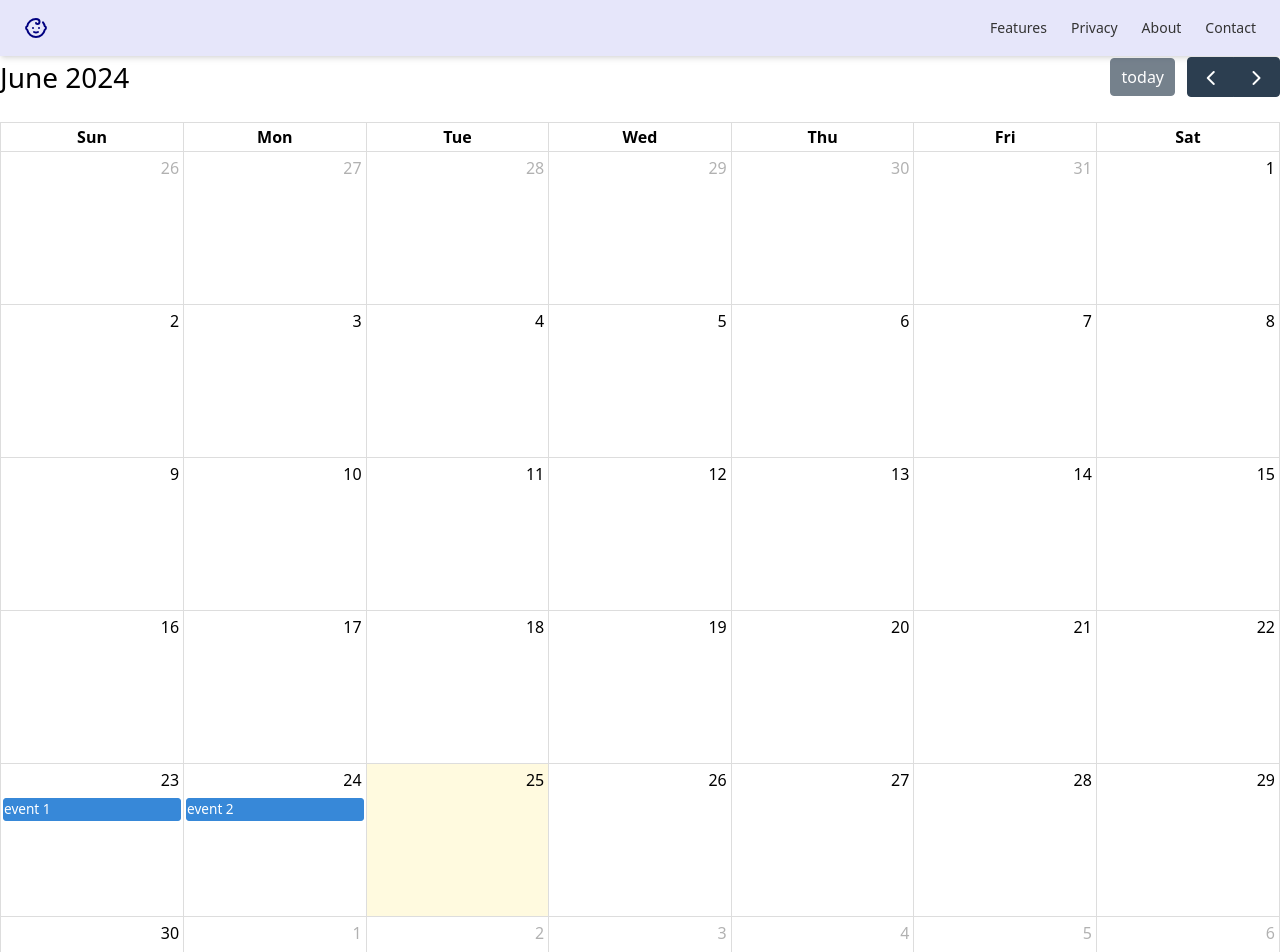
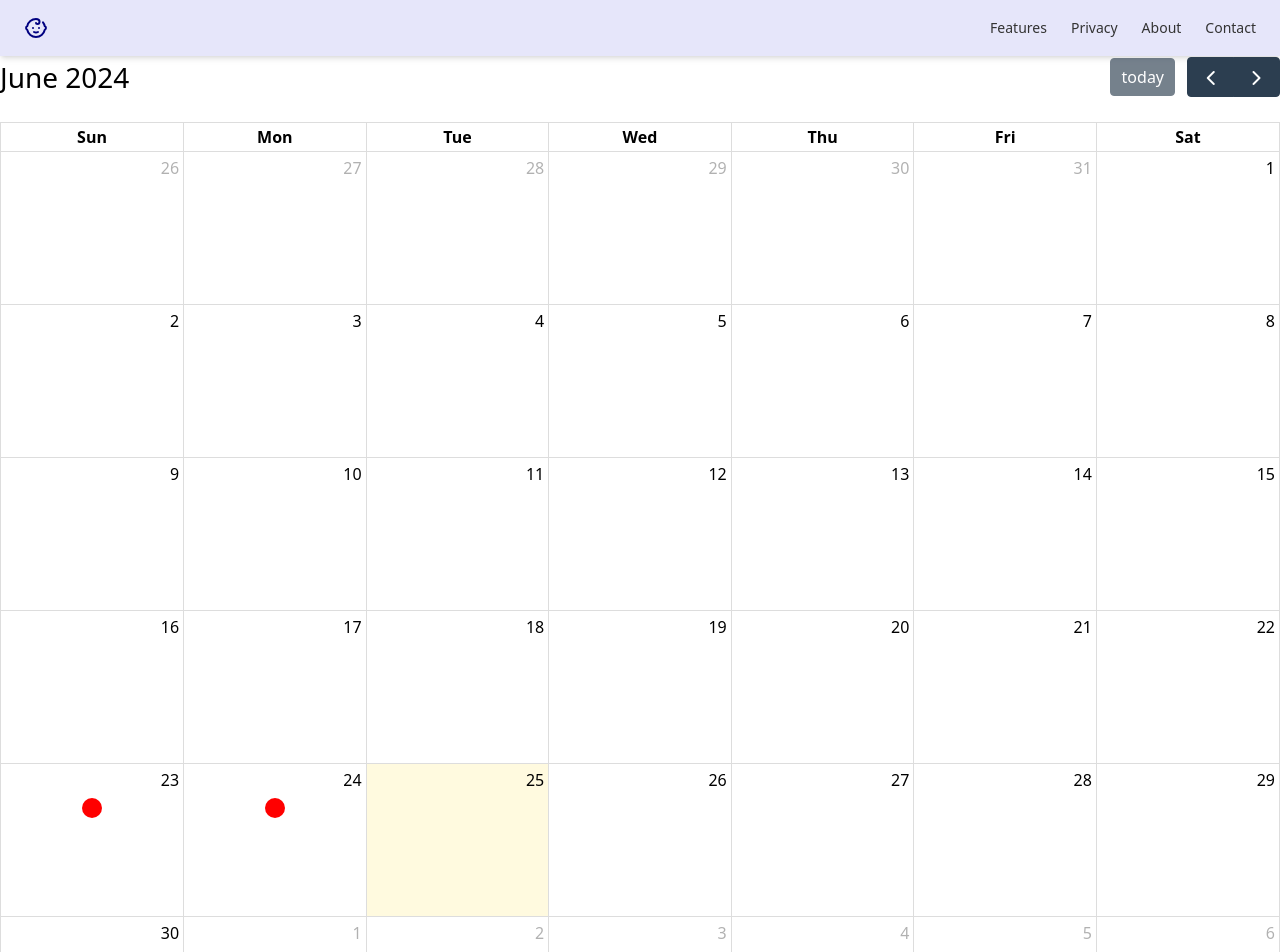
Before and after one commit to blackgirlbytes/LunaFocus, a Next.js app: page /calendar in a window 1280 px wide. Shown: the top 952 px of the page. Built offline with nearby package versions, Linux system fonts and the light colour scheme.

Commit message:
Show red dots instead of band per event

```diff
--- a/src/components/calendarpage.jsx
+++ b/src/components/calendarpage.jsx
@@ -52,7 +52,8 @@ export function CalendarPage() {
     const { event } = info;
     return (
       <div>
-        <p>{event.title}</p>
+        <span className="dot"></span>
+        {/* <p>{event.title}</p> */}
       </div>
     );
   };
--- a/src/styles/globals.css
+++ b/src/styles/globals.css
@@ -39,3 +39,38 @@ body {
 h1, h2, h3, h4, h5, h6 {
   font-family: var(--font-cormorant_garamond), serif;
 }
+
+/* Calendar */
+.fc .fc-daygrid-day-events {
+  /* horizontally center the group of dots */
+  display: flex;
+  justify-content: center;
+}
+
+.fc-daygrid-event-harness {
+  display: flex;
+  /* horizontally center each dot */
+  justify-content: center;
+}
+
+.fc-h-event {
+  background-color: transparent;
+  border: none;
+  display: block; /* ?? */
+
+  .dot {
+    height: 20px;
+    width: 20px;
+    border-radius: 50%;
+    display: inline-block;
+    background-color: red;
+  }
+
+  p {
+    color: black;
+  }
+}
+
+.fc .fc-daygrid-day-bottom {
+  margin: 0;
+}
```
